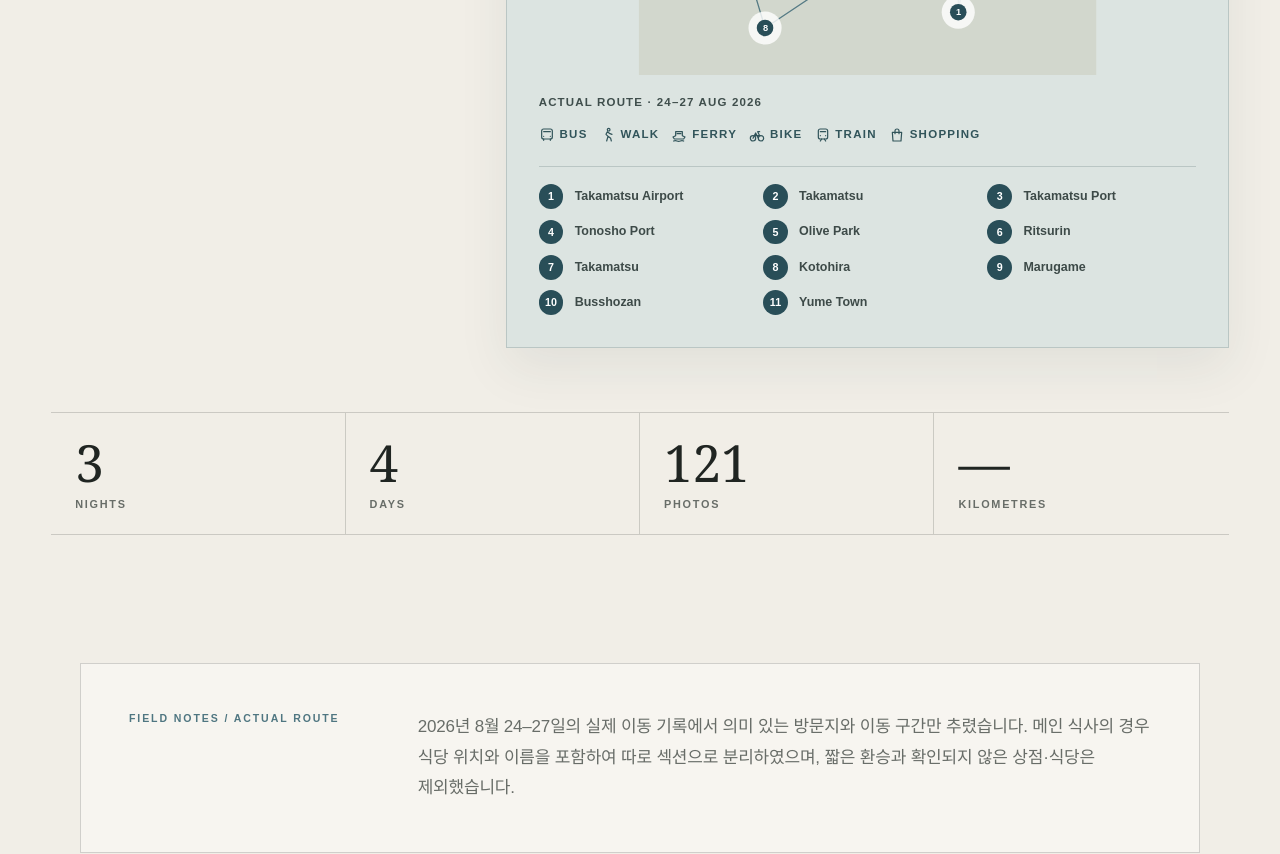
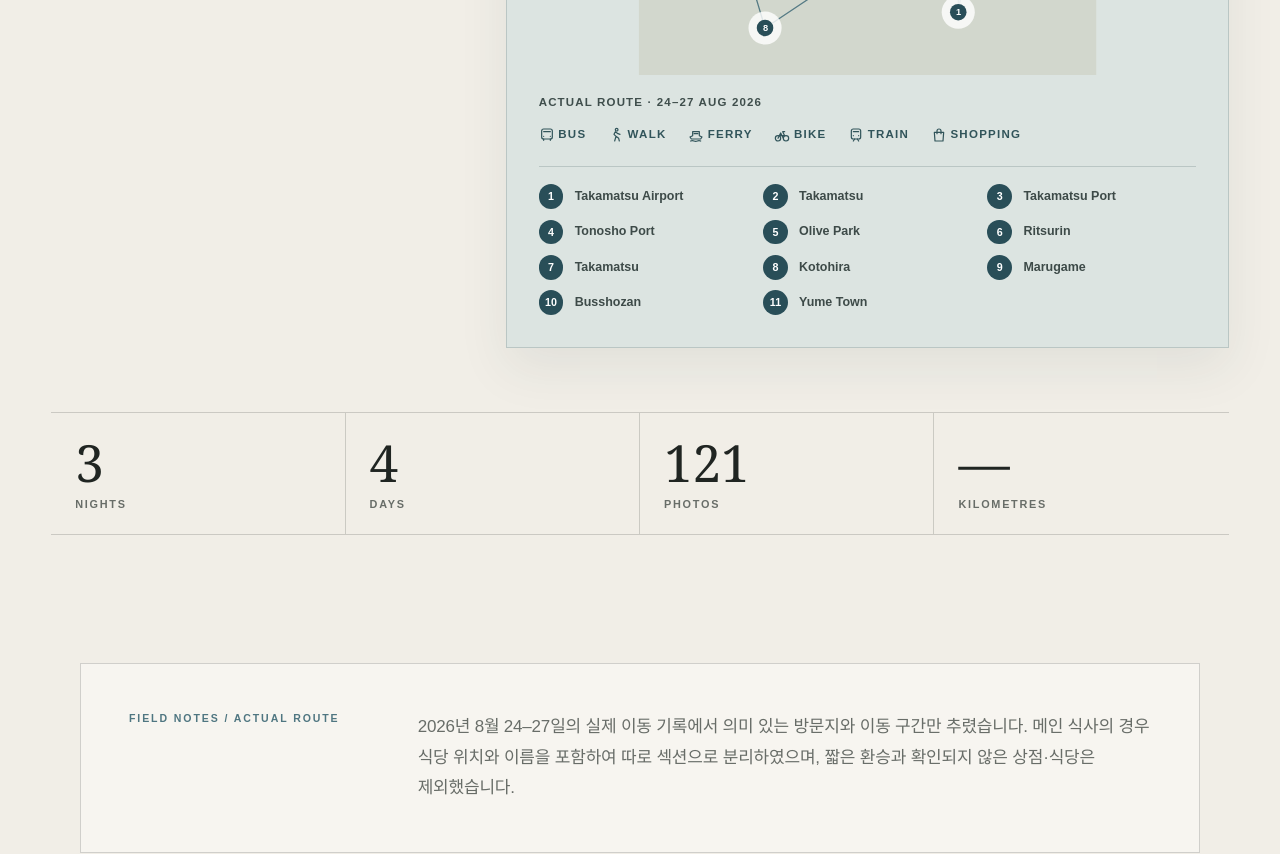
Before and after one commit to lice201/Takamatsu-Travel-Public, a Next.js app: page / in a window 1280 px wide. Shown: the part 1280-2134 px from the top of the page. Built offline with nearby package versions, Linux system fonts and the light colour scheme.

Commit message:
Separate-route-map-legend-items

```diff
--- a/app/travel-log/timeline.module.css
+++ b/app/travel-log/timeline.module.css
@@ -7,9 +7,9 @@
 .segmentFlight { stroke-width: .9; stroke-dasharray: 5 3; opacity: .8; }
 .segmentShopping { stroke-width: 1.15; stroke-dasharray: .8 1.2; opacity: .92; }
 
-.mapLegend { display: flex; flex-wrap: wrap; gap: .35rem .75rem; margin-top: .85rem; }
+.mapLegend { display: flex; flex-wrap: wrap; gap: .5rem 1.35rem; margin-top: .85rem; }
 .mapLegend b, .modeBadge { display: inline-flex; align-items: center; width: fit-content; color: #31545a; font: 700 .72rem/1 Arial,"Noto Sans KR",sans-serif; letter-spacing: .11em; }
-.mapLegend b { gap: .3rem; padding: .2rem 0; border: 0; background: transparent; }
+.mapLegend b { gap: .225rem; padding: .2rem 0; border: 0; background: transparent; white-space: nowrap; }
 .modeBadge { gap: .5rem; }
 .mapLegend svg { width: 1rem; height: 1rem; flex: none; }
 .modeBadge svg { width: 1.15rem; height: 1.15rem; flex: none; }
```
